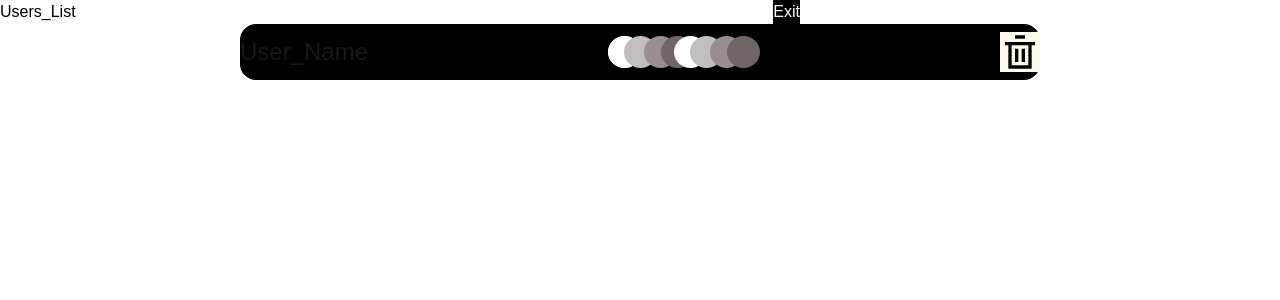
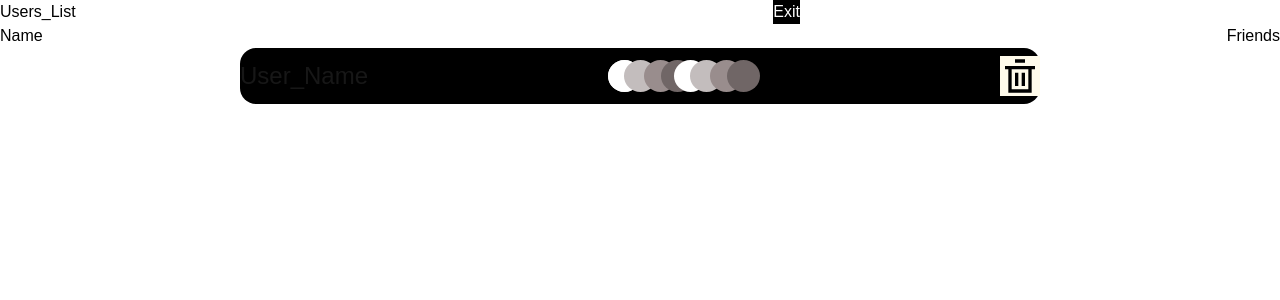
Before and after one commit to CedricMrtz/network-graphs, a Next.js app: page /graph/masterControl in a window 1280 px wide. Shown: the top 300 px of the page. Built offline with nearby package versions, Linux system fonts and the light colour scheme.

Commit message:
component of friends

```diff
--- a/src/app/graph/masterControl/page.tsx
+++ b/src/app/graph/masterControl/page.tsx
@@ -8,6 +8,10 @@ function masterControl() {
         <p className='text-black' >Users_List</p>
         <div className='bg-black text-white' >Exit</div>
       </div>
+      <div className='flex justify-between'>
+        <p className='text-black'>Name</p>
+        <p className='text-black'>Friends</p>
+      </div>
       <UserInfo/>
     </div>
   )
```
